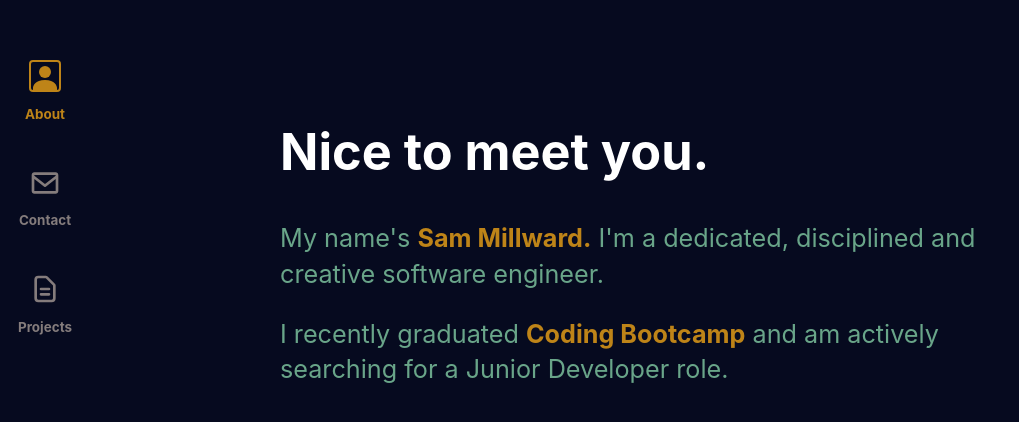
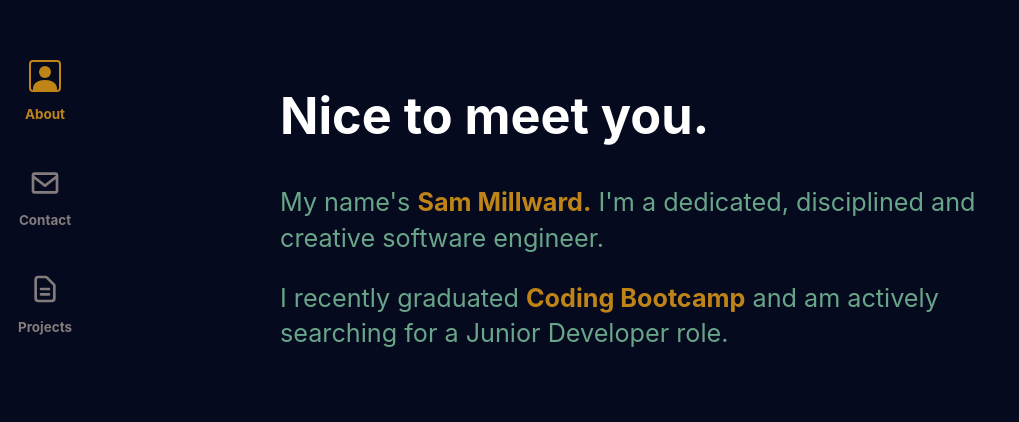
Before and after one commit to samueljmillward/portfolio, a Gatsby site: page / in a window 1280 px wide. Shown: the part 198-620 px from the top of the page, without its empty margins (0-1019 px from the left). Built offline with nearby package versions, Linux system fonts and the light colour scheme; Gatsby itself is replaced by a stand-in of ours.

```diff
--- a/src/components/StyledHeader.js
+++ b/src/components/StyledHeader.js
@@ -3,7 +3,7 @@
 const StyledHeader = styled.h1`
     display: block;
     color: white;
-    margin-top: 16rem;
+    margin-top: 14rem;
 
     @media (max-width: 600px) {
         margin-top: 10rem;
```
Also changed, not shown: src/pages/404.js (added).
